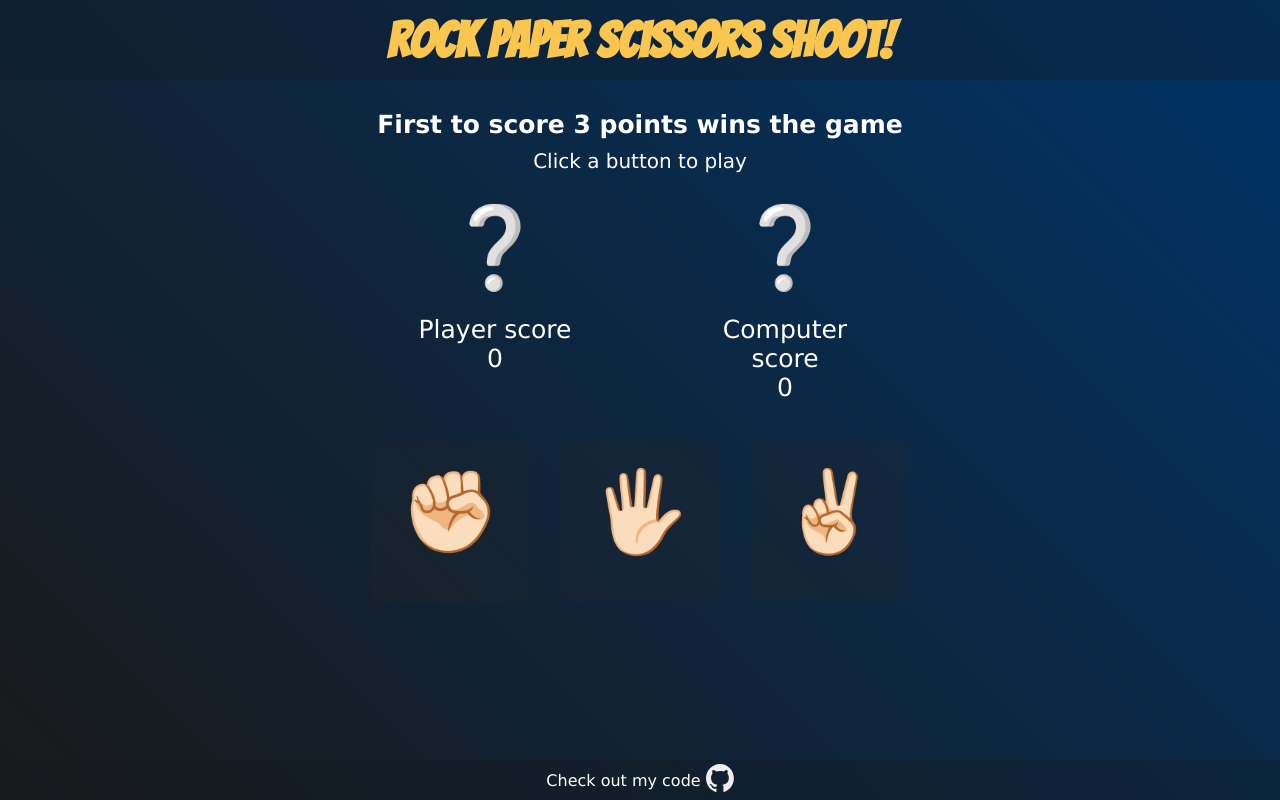
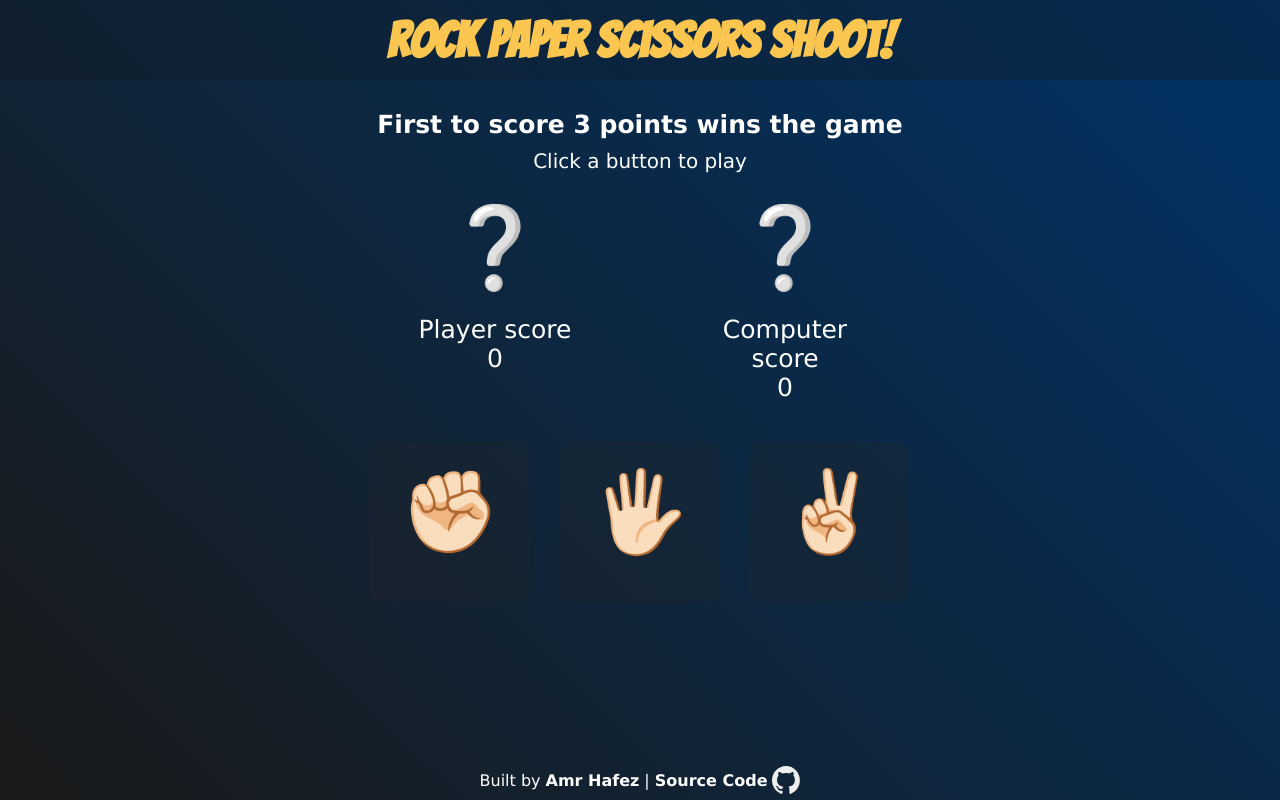
Before and after one commit to AMHKG/rock-paper-scissors, a plain HTML site: page index.html in a window 1280 px wide. Drawn offline with Linux system fonts and the light colour scheme.

Commit message:
feat: enhance footer

```diff
--- a/index.html
+++ b/index.html
@@ -59,10 +59,15 @@
     </main>
 
     <footer>
-        <p>Check out my code</p>
-        <a href="https://github.com/AMHKG/rock-paper-scissors" target="_blank">
-        <img class="github-logo" src="img/github-mark.svg"/>
+    <p>
+        <span class="built-by">Built by</span>
+        <a class="github-link" href="https://github.com/AMHKG" target="_blank">Amr Hafez</a>
+        <span>|</span>
+        <a class="source-link" href="https://github.com/AMHKG/rock-paper-scissors" target="_blank">
+            <span class="source-text">Source Code</span>
+            <img class="github-logo" src="img/github-mark.svg" alt="GitHub"/>
         </a>
+    </p>
     </footer>
 
     <script src="script.js"></script>
--- a/style.css
+++ b/style.css
@@ -5,6 +5,8 @@
   margin: 0;
   padding: 0;
 }
+
+/* BODY */
 
 body {
     background: #222831;
@@ -118,10 +120,41 @@ footer {
     display: flex;
     justify-content: center;
     align-items: center;
-    gap: 5px;
     height: 5vh;
     text-align: center;
-    background-color: rgba(17, 23, 32, 0.3);
+    color: var(--dark);
+}
+
+footer p {
+    display: flex;
+    align-items: center;
+    gap: 5px;
+    margin: 0;
+    padding: 0;
+}
+
+.built-by {
+    font-weight: 100;
+}
+
+.github-link, .source-link {
+    color: inherit;
+    text-decoration: none;
+    font-weight: 600;
+}
+
+.github-link:hover {
+    text-decoration: underline;
+}
+
+.source-link {
+    display: flex;
+    align-items: center;
+    gap: 5px;
+}
+
+.source-link:hover .source-text {
+    text-decoration: underline;
 }
 
 .github-logo {
@@ -130,6 +163,6 @@ footer {
     transition: transform 0.3s ease-in-out;
 }
 
-.github-logo:hover {
-  transform: rotate(360deg) scale(1.2);
+.source-link:hover .github-logo {
+    transform: rotate(360deg) scale(1.2);
 }
```
